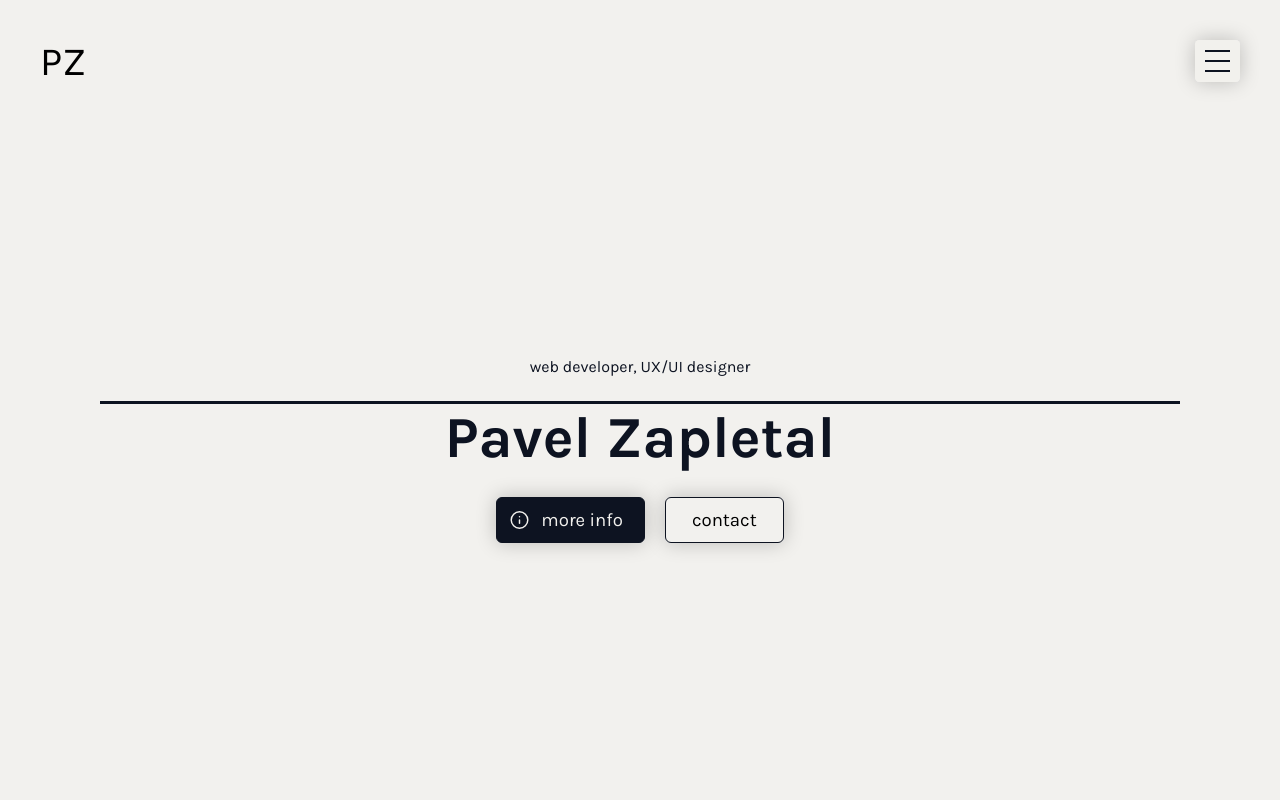
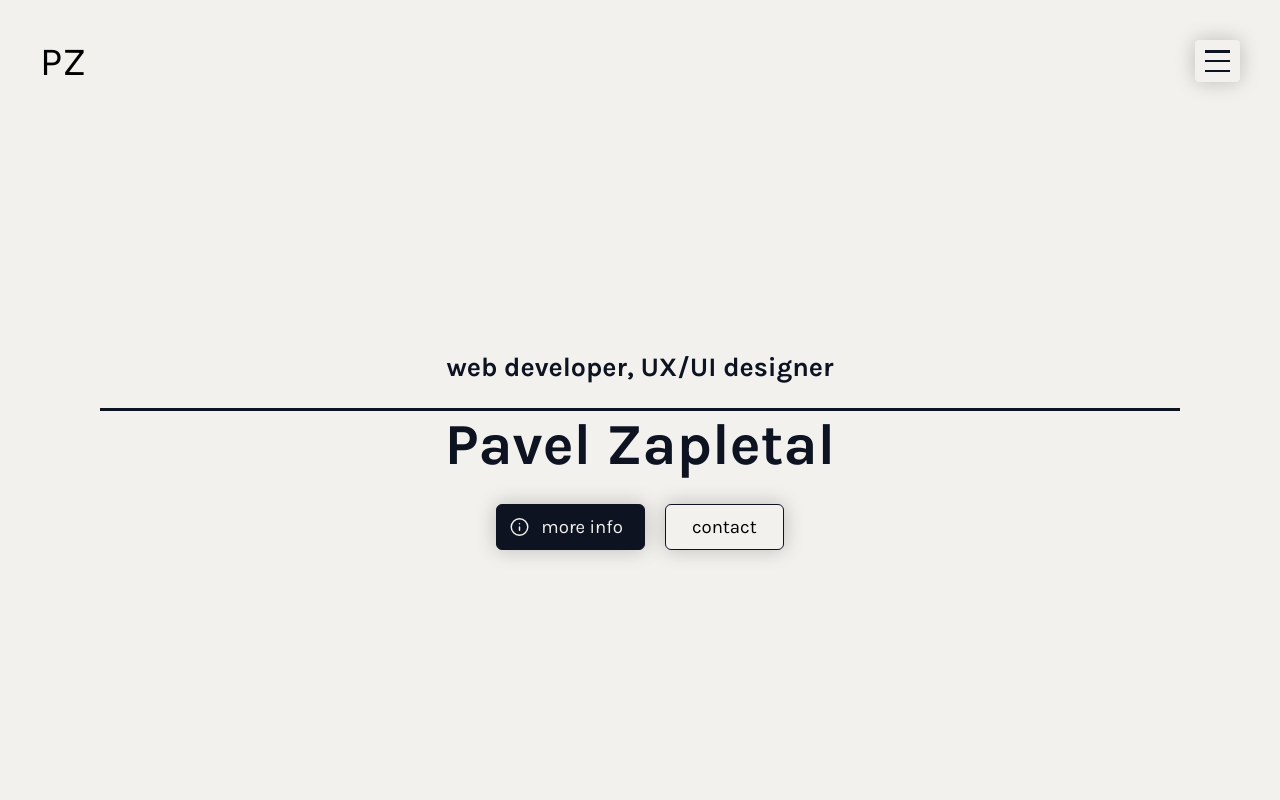
Before and after one commit to Kapaak/Pavel-portfolio-redesign-2, a Next.js app: page / in a window 1280 px wide. Shown: the top 800 px of the page. Built offline with nearby package versions, Linux system fonts and the light colour scheme.

Commit message:
fixing home page

```diff
--- a/components/Nav/Burger.tsx
+++ b/components/Nav/Burger.tsx
@@ -43,7 +43,7 @@ const StyledBurger = styled.div`
 	background-color: #f2f1eec7;
 
 	p {
-		height: 2.4px;
+		height: 2.5px;
 		width: 100%;
 		background-color: var(--col1);
 		margin: 0 auto;
--- a/styles/styledComponents/MainSubHeadline.tsx
+++ b/styles/styledComponents/MainSubHeadline.tsx
@@ -10,7 +10,7 @@ export const MainSubHeadline = ({ children }: Props) => {
 
 const StyledMainSubhHeadline = styled.h2`
 	color: var(--first-col);
-	font-size: var(--fosi-home-subheadline);
-	font-weight: var(--f-mshl);
+	font-size: var(--f-mshl);
+	font-weight: var(--fowe-bold);
 	text-align: center;
 `;
```
